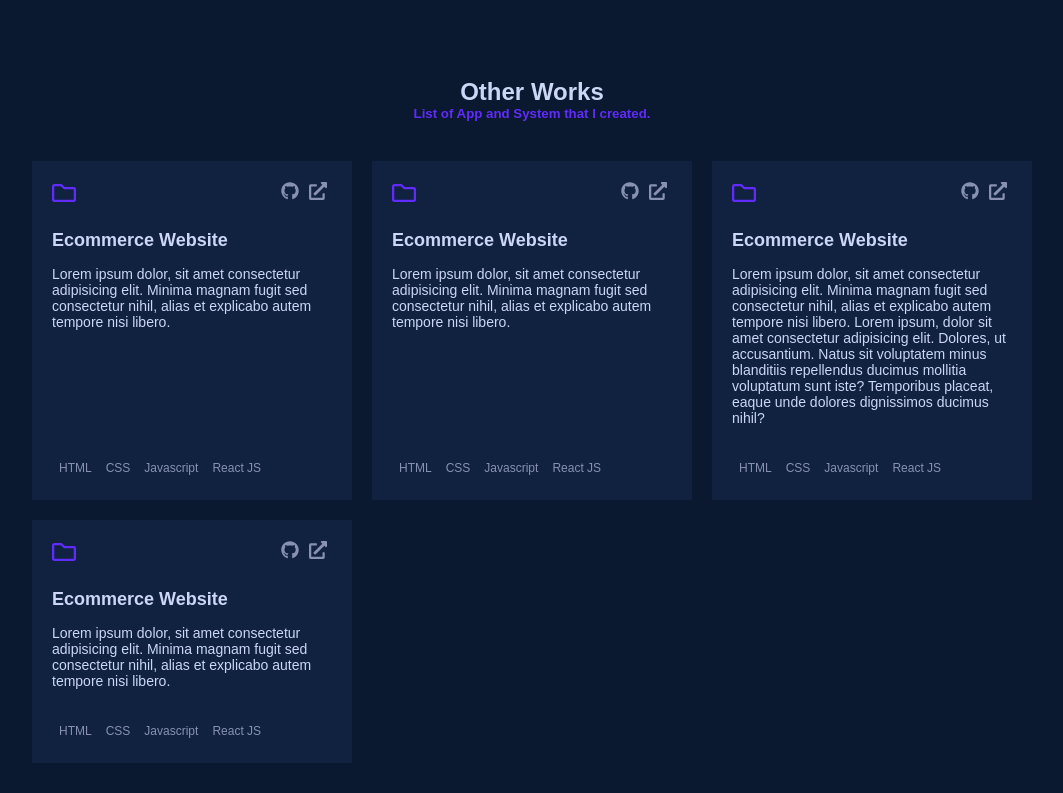
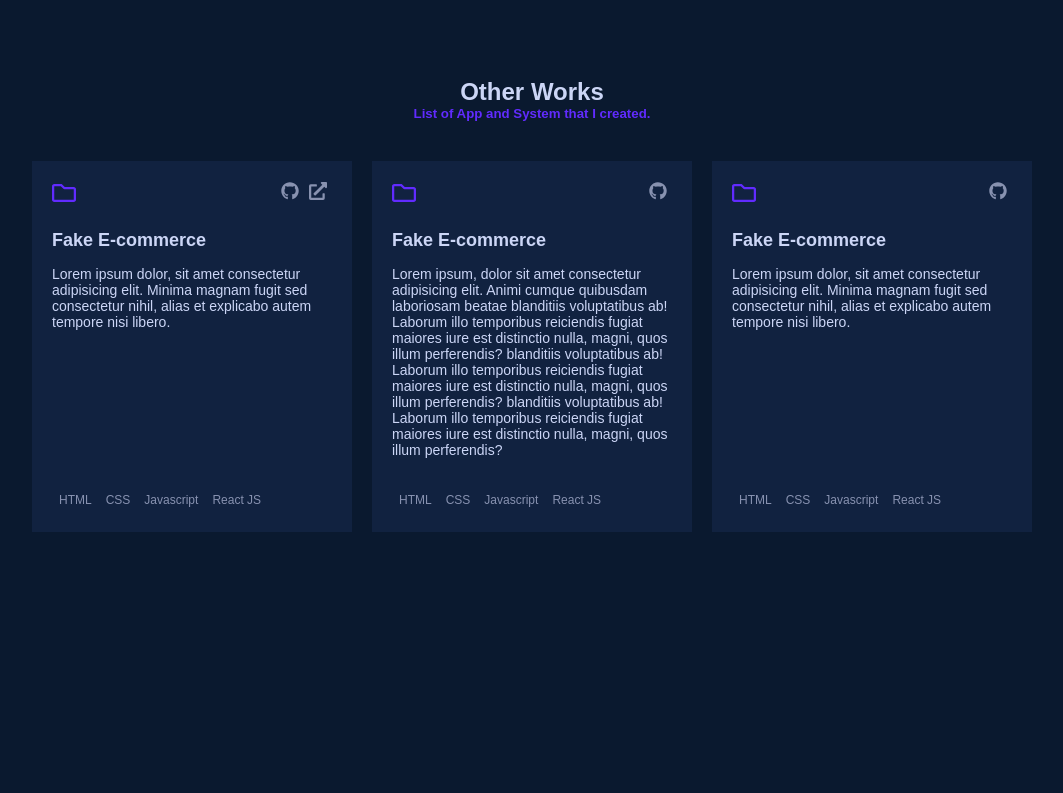
Before and after one commit to kiervz/kiervz.github.io, a React (Create React App) app: page / in a window 1280 px wide. Shown: the part 2680-3473 px from the top of the page, without its empty margins (108-1171 px from the left). After the commit the page ends 3242 px from the top, so only its background shows below. Built offline with nearby package versions, Linux system fonts and the light colour scheme; the HTML template or start-up script is replaced by a standard one.

Commit message:
separate the other works card

```diff
--- a/src/pages/Work.js
+++ b/src/pages/Work.js
@@ -1,7 +1,59 @@
-import React from 'react'
-import { FaGithub, FaExternalLinkAlt, FaRegFolder } from 'react-icons/fa'
+import React, { useState } from 'react'
+import { FaGithub, FaExternalLinkAlt } from 'react-icons/fa'
 import workImage from '../assets/images/shoe.jpg'
 import './Work.css'
+import WorkItem from './WorkItem'
+
+const DUMMY_DATA = [
+    {
+        id: 1,
+        githubLink: 'https://github.com/kiervz/kiervz.github.io',
+        external: {
+            available: true,
+            link: 'https://kiervz.github.io'
+        },
+        title: 'Fake E-commerce',
+        content: 'Lorem ipsum dolor, sit amet consectetur adipisicing elit. Minima magnam fugit sed consectetur nihil, alias et explicabo autem tempore nisi libero.',
+        technologies: [
+            {id: 1, name: 'HTML'},
+            {id: 2, name: 'CSS'},
+            {id: 3, name: 'Javascript'},
+            {id: 4, name: 'React JS'}
+        ]
+    },
+    {
+        id: 2,
+        githubLink: 'https://github.com/kiervz/kiervz.github.io',
+        external: {
+            available: false,
+            link: null
+        },
+        title: 'Fake E-commerce',
+        content: 'Lorem ipsum, dolor sit amet consectetur adipisicing elit. Animi cumque quibusdam laboriosam beatae blanditiis voluptatibus ab! Laborum illo temporibus reiciendis fugiat maiores iure est distinctio nulla, magni, quos illum perferendis? blanditiis voluptatibus ab! Laborum illo temporibus reiciendis fugiat maiores iure est distinctio nulla, magni, quos illum perferendis? blanditiis voluptatibus ab! Laborum illo temporibus reiciendis fugiat maiores iure est distinctio nulla, magni, quos illum perferendis?',
+        technologies: [
+            {id: 1, name: 'HTML'},
+            {id: 2, name: 'CSS'},
+            {id: 3, name: 'Javascript'},
+            {id: 4, name: 'React JS'}
+        ]
+    },
+    {
+        id: 3,
+        githubLink: 'https://github.com/kiervz/kiervz.github.io',
+        external: {
+            available: false,
+            link: null
+        },
+        title: 'Fake E-commerce',
+        content: 'Lorem ipsum dolor, sit amet consectetur adipisicing elit. Minima magnam fugit sed consectetur nihil, alias et explicabo autem tempore nisi libero.',
+        technologies: [
+            {id: 1, name: 'HTML'},
+            {id: 2, name: 'CSS'},
+            {id: 3, name: 'Javascript'},
+            {id: 4, name: 'React JS'}
+        ]
+    },
+]
 
 const Work = () => {
     return (
@@ -56,131 +108,9 @@ const Work = () => {
                     <h5 className="text-center text-success">List of App and System that I created.</h5>
 
                     <div className="box-container">
-                        <div className="box-card">
-                            <div className="box-header">
-                                <div className="box-top">
-                                    <FaRegFolder className='box-folder-icon' />
-                                    <div className="box-links">
-                                        <a href="#a">
-                                            <FaGithub />
-                                        </a>
-                                        <a href="#a">
-                                            <FaExternalLinkAlt />
-                                        </a>
-                                    </div>
-                                </div>
-                                <div className="box-title">
-                                    <p>Ecommerce Website</p>
-                                </div>
-                                <div className="box-content">
-                                    <p>Lorem ipsum dolor, sit amet consectetur adipisicing elit.
-                                        Minima magnam fugit sed consectetur nihil, alias et explicabo autem tempore nisi libero.
-                                    </p>
-                                </div>
-                            </div>
-                            <div className="box-footer">
-                                <ul>
-                                    <li>HTML</li>
-                                    <li>CSS</li>
-                                    <li>Javascript</li>
-                                    <li>React JS</li>
-                                </ul>
-                            </div>
-                        </div>
-                        <div className="box-card">
-                            <div className="box-header">
-                                <div className="box-top">
-                                    <FaRegFolder className='box-folder-icon'/>
-                                    <div className="box-links">
-                                        <a href="#a">
-                                            <FaGithub />
-                                        </a>
-                                        <a href="#a">
-                                            <FaExternalLinkAlt />
-                                        </a>
-                                    </div>
-                                </div>
-                                <div className="box-title">
-                                    <p>Ecommerce Website</p>
-                                </div>
-                                <div className="box-content">
-                                    <p>Lorem ipsum dolor, sit amet consectetur adipisicing elit.
-                                        Minima magnam fugit sed consectetur nihil, alias et explicabo autem tempore nisi libero.
-                                    </p>
-                                </div>
-                            </div>
-                            <div className="box-footer">
-                                <ul>
-                                    <li>HTML</li>
-                                    <li>CSS</li>
-                                    <li>Javascript</li>
-                                    <li>React JS</li>
-                                </ul>
-                            </div>
-                        </div>
-                        <div className="box-card">
-                            <div className="box-header">
-                                <div className="box-top">
-                                    <FaRegFolder className='box-folder-icon'/>
-                                    <div className="box-links">
-                                        <a href="#a">
-                                            <FaGithub />
-                                        </a>
-                                        <a href="#a">
-                                            <FaExternalLinkAlt />
-                                        </a>
-                                    </div>
-                                </div>
-                                <div className="box-title">
-                                    <p>Ecommerce Website</p>
-                                </div>
-                                <div className="box-content">
-                                    <p>Lorem ipsum dolor, sit amet consectetur adipisicing elit.
-                                        Minima magnam fugit sed consectetur nihil, alias et explicabo autem tempore nisi libero.
-                                        Lorem ipsum, dolor sit amet consectetur adipisicing elit. Dolores, ut accusantium. Natus sit voluptatem minus blanditiis repellendus ducimus mollitia voluptatum sunt iste? Temporibus placeat, eaque unde dolores dignissimos ducimus nihil?
-                                    </p>
-                                </div>
-                            </div>
-                            <div className="box-footer">
-                                <ul>
-                                    <li>HTML</li>
-                                    <li>CSS</li>
-                                    <li>Javascript</li>
-                                    <li>React JS</li>
-                                </ul>
-                            </div>
-                        </div>
-                        <div className="box-card">
-                            <div className="box-header">
-                                <div className="box-top">
-                                    <FaRegFolder className='box-folder-icon'/>
-                                    <div className="box-links">
-                                        <a href="#a">
-                                            <FaGithub />
-                                        </a>
-                                        <a href="#a">
-                                            <FaExternalLinkAlt />
-                                        </a>
-                                    </div>
-                                </div>
-                                <div className="box-title">
-                                    <p>Ecommerce Website</p>
-                                </div>
-                                <div className="box-content">
-                                    <p>Lorem ipsum dolor, sit amet consectetur adipisicing elit.
-                                        Minima magnam fugit sed consectetur nihil, alias et explicabo autem tempore nisi libero.
-                                    </p>
-                                </div>
-                            </div>
-                            <div className="box-footer">
-                                <ul>
-                                    <li>HTML</li>
-                                    <li>CSS</li>
-                                    <li>Javascript</li>
-                                    <li>React JS</li>
-                                </ul>
-                            </div>
-                        </div>
+                        {DUMMY_DATA.map(work => (
+                            <WorkItem work={work} key={work.id} />
+                        ))}
                     </div>
                 </div>
             </section>
--- /dev/null
+++ b/src/pages/WorkItem.js
@@ -0,0 +1,45 @@
+import React from 'react'
+import { FaGithub, FaExternalLinkAlt, FaRegFolder } from 'react-icons/fa'
+import './Work.css'
+
+const WorkItem = ({work}) => {
+    return (
+        <div className="box-card">
+            <div className="box-header">
+                <div className="box-top">
+                    <FaRegFolder className='box-folder-icon' />
+                    <div className="box-links">
+                        <a
+                            href={work.githubLink}
+                            target="_blank"
+                            rel="noreferrer">
+                            <FaGithub />
+                        </a>
+                        {work.external.available
+                        && <a
+                            href={work.external.link}
+                            target="_blank"
+                            rel="noreferrer">
+                            <FaExternalLinkAlt />
+                        </a>}
+                    </div>
+                </div>
+                <div className="box-title">
+                    <p>{work.title}</p>
+                </div>
+                <div className="box-content">
+                    <p>{work.content}</p>
+                </div>
+            </div>
+            <div className="box-footer">
+                <ul>
+                    {work.technologies.map(tech => (
+                        <li key={tech.id}>{tech.name}</li>
+                    ))}
+                </ul>
+            </div>
+        </div>
+    )
+}
+
+export default WorkItem
```
